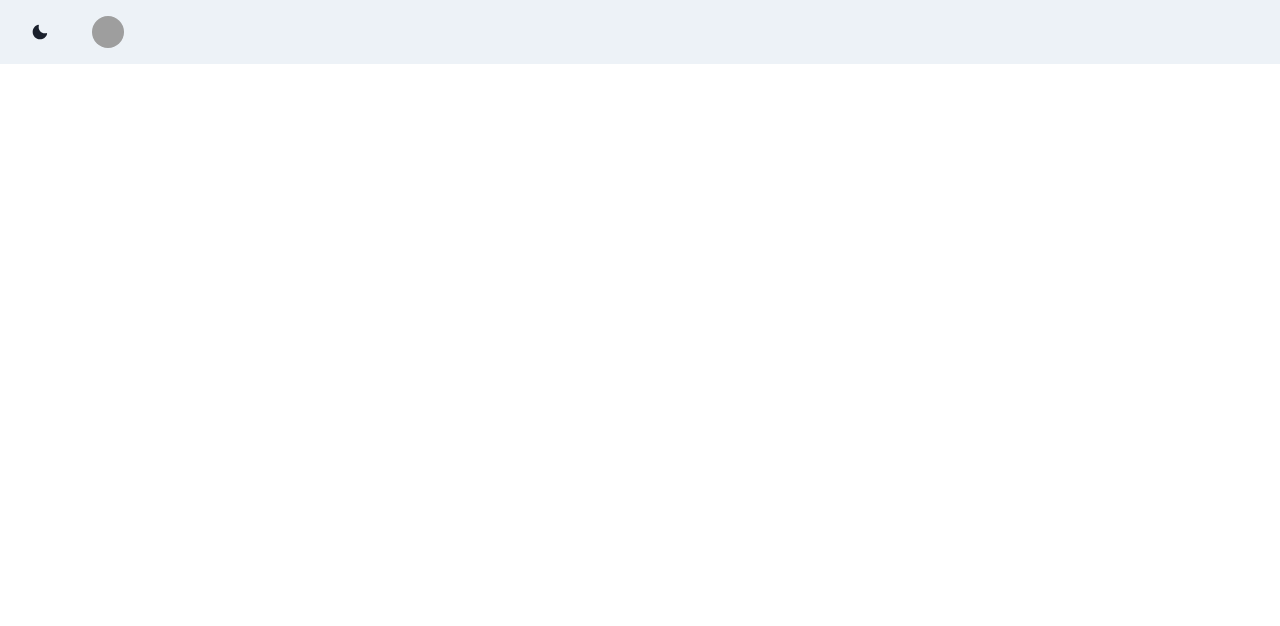
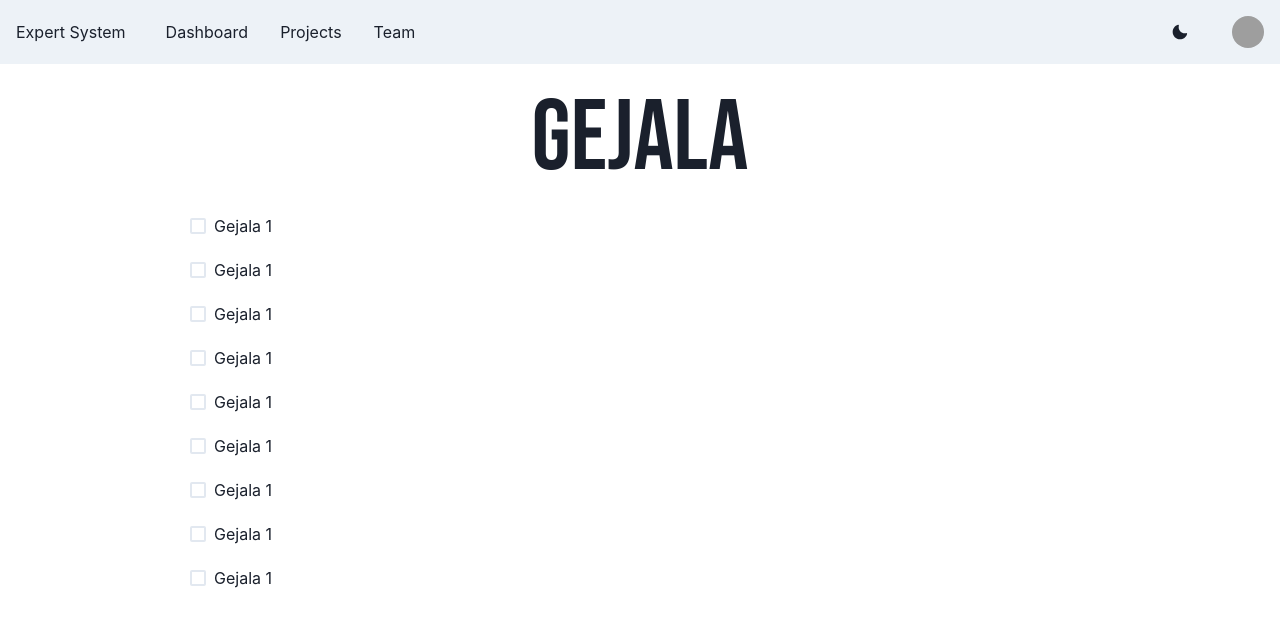
Before and after one commit to miu-soo/Expert-System, a React (Create React App) app: page / in a window 1280 px wide. Shown: the top 626 px of the page. Built offline with nearby package versions, Linux system fonts and the light colour scheme; grey boxes are pictures that could not be loaded.

Commit message:
Feat: Check Box

```diff
--- a/src/App.tsx
+++ b/src/App.tsx
@@ -2,11 +2,13 @@ import React from "react";
 import logo from "./logo.svg";
 import "./App.css";
 import NavBar from "./Components/navbar";
+import DropDown from "./Components/dropDown";
 
 function App() {
   return (
     <>
       <NavBar />
+      <DropDown />
     </>
   );
 }
--- /dev/null
+++ b/src/Components/dropDown.tsx
@@ -0,0 +1,48 @@
+import {
+  Checkbox,
+  CheckboxGroup,
+  Box,
+  Stack,
+  Flex,
+  HStack,
+} from "@chakra-ui/react";
+
+export default function DropDown() {
+  const gejala = [
+    "Gejala 1",
+    "Gejala 1",
+    "Gejala 1",
+    "Gejala 1",
+    "Gejala 1",
+    "Gejala 1",
+    "Gejala 1",
+    "Gejala 1",
+    "Gejala 1",
+  ];
+  return (
+    <div>
+      <Flex
+        justifyContent={"center"}
+        flexDirection={"column"}
+        alignItems={"center"}
+      >
+        <head>
+          <link
+            href="https://fonts.googleapis.com/css2?family=Bebas Neue:ital,wght@0,200;0,300;0,400;0,800;0,900;1,200;1,300&family=Rubik:wght@300;400&display=swap&family=Dancing Script:ital,wght@0,200;0,300;0,400;0,800;0,900;1,200;1,300"
+            rel="stylesheet"
+          />
+        </head>
+        <Box fontSize={100} fontFamily={"Bebas Neue"}>
+          Gejala
+        </Box>
+        <Flex width={"900px"}>
+          <Stack spacing={5} alignContent={"start"}>
+            {gejala.map((link: any) => (
+              <Checkbox key={link}>{link}</Checkbox>
+            ))}
+          </Stack>
+        </Flex>
+      </Flex>
+    </div>
+  );
+}
--- a/src/Components/navbar.tsx
+++ b/src/Components/navbar.tsx
@@ -53,7 +53,7 @@ export default function NavBar() {
             onClick={isOpen ? onClose : onOpen}
           />
 
-          {/* BUTTON NAVBAR DASHBOARD DLL
+          {/* BUTTON NAVBAR DASHBOARD DLL */}
           <HStack spacing={8} alignItems={"center"}>
             <Box>Expert System</Box>
             <HStack
@@ -65,7 +65,7 @@ export default function NavBar() {
                 <NavLink key={link}>{link}</NavLink>
               ))}
             </HStack>
-          </HStack> */}
+          </HStack>
 
           {/* DARK MODE SWITCHER */}
           <Flex alignItems={"center"}>
```
